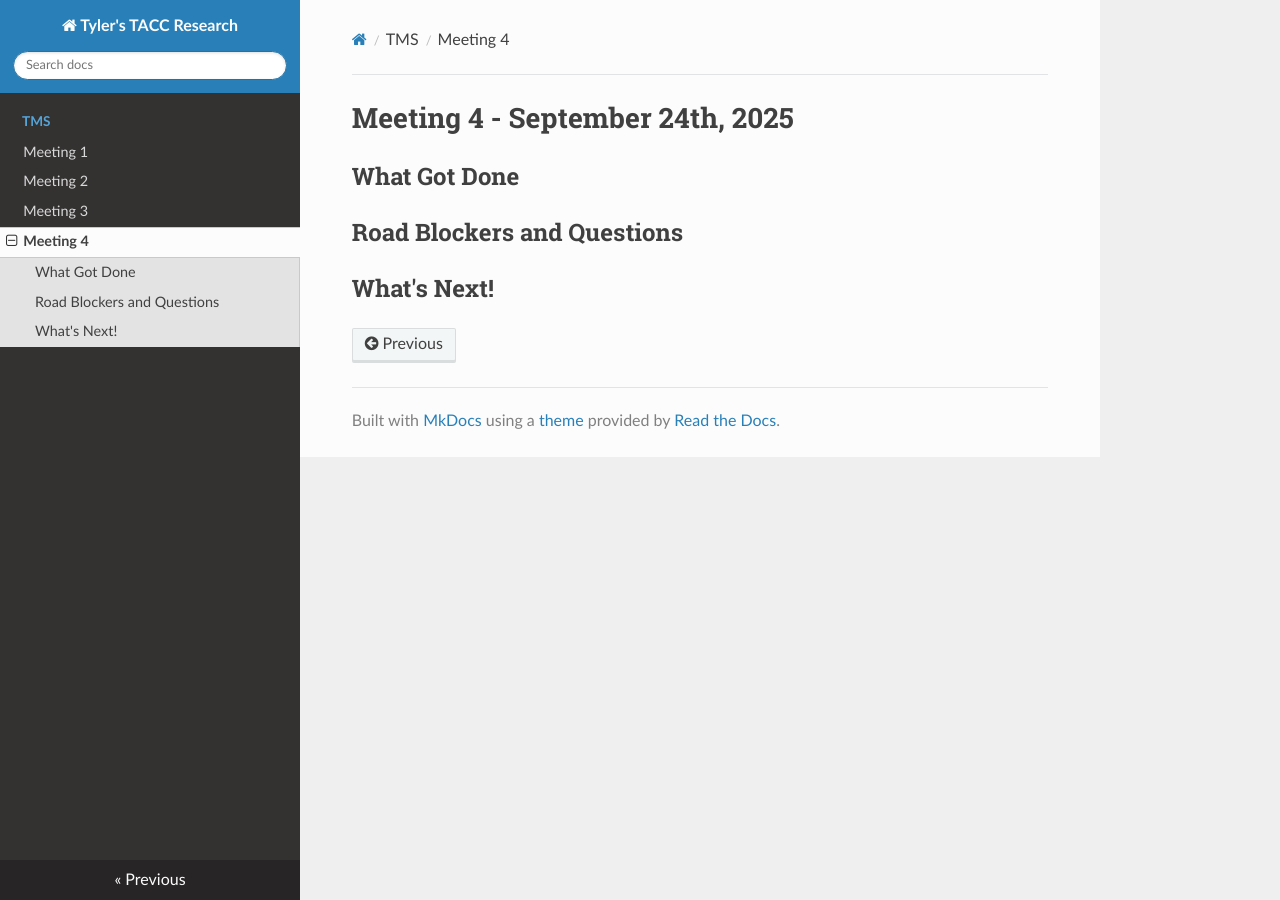
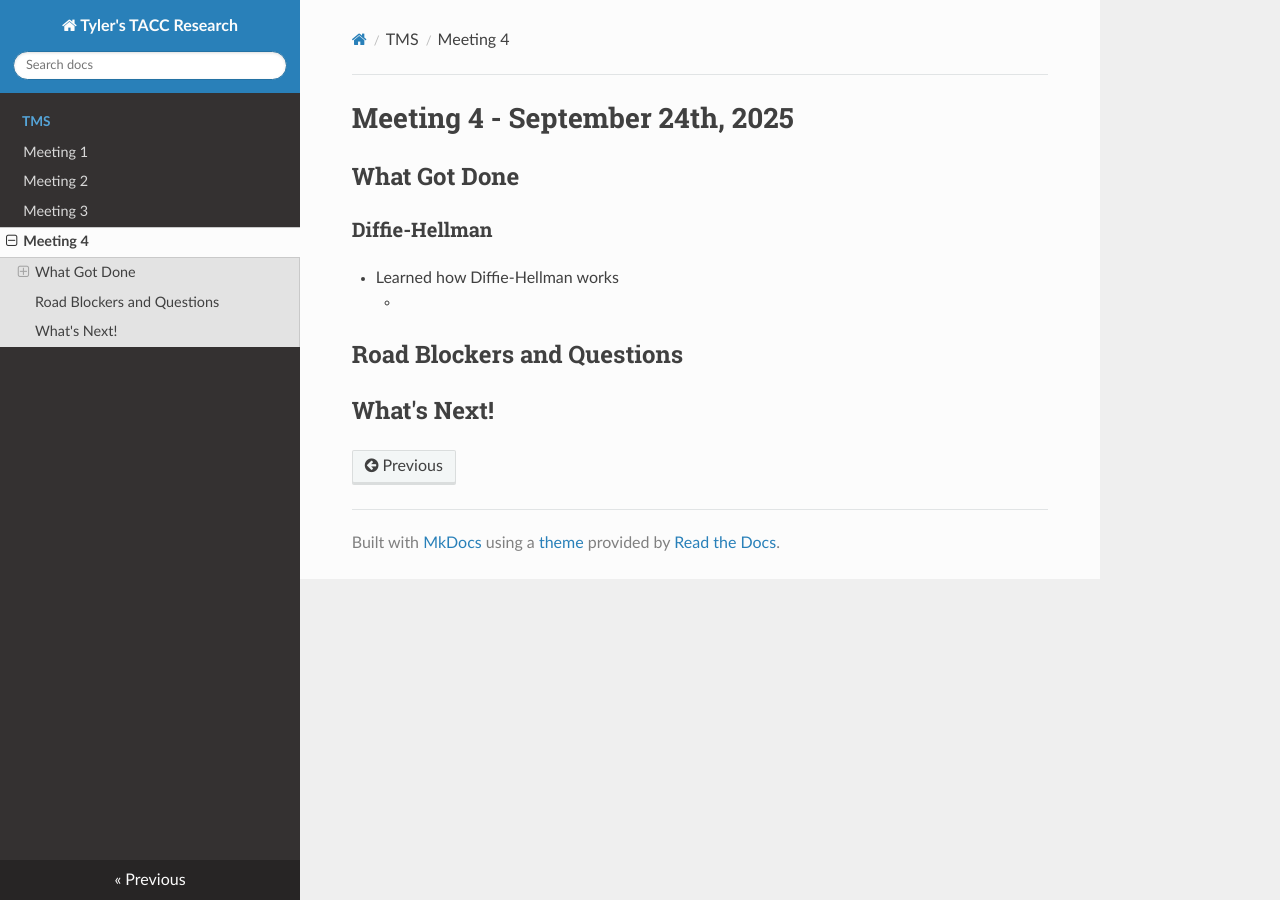
Before and after one commit to tyler0852/tylers-tacc-research, an MkDocs documentation site: the page built from docs/tms/meeting-4.md, in a window 1280 px wide. Built offline with MkDocs 1.6.1, drawn with Linux system fonts in a browser that asks for light colours; nearby versions of some CDN libraries.

Commit message:
Update meeting-4.md

```diff
--- a/docs/tms/meeting-4.md
+++ b/docs/tms/meeting-4.md
@@ -2,6 +2,10 @@
 
 ## What Got Done
 
+### Diffie-Hellman
+- Learned how Diffie-Hellman works
+    -
+
 ## Road Blockers and Questions
 
 ## What's Next!
```
